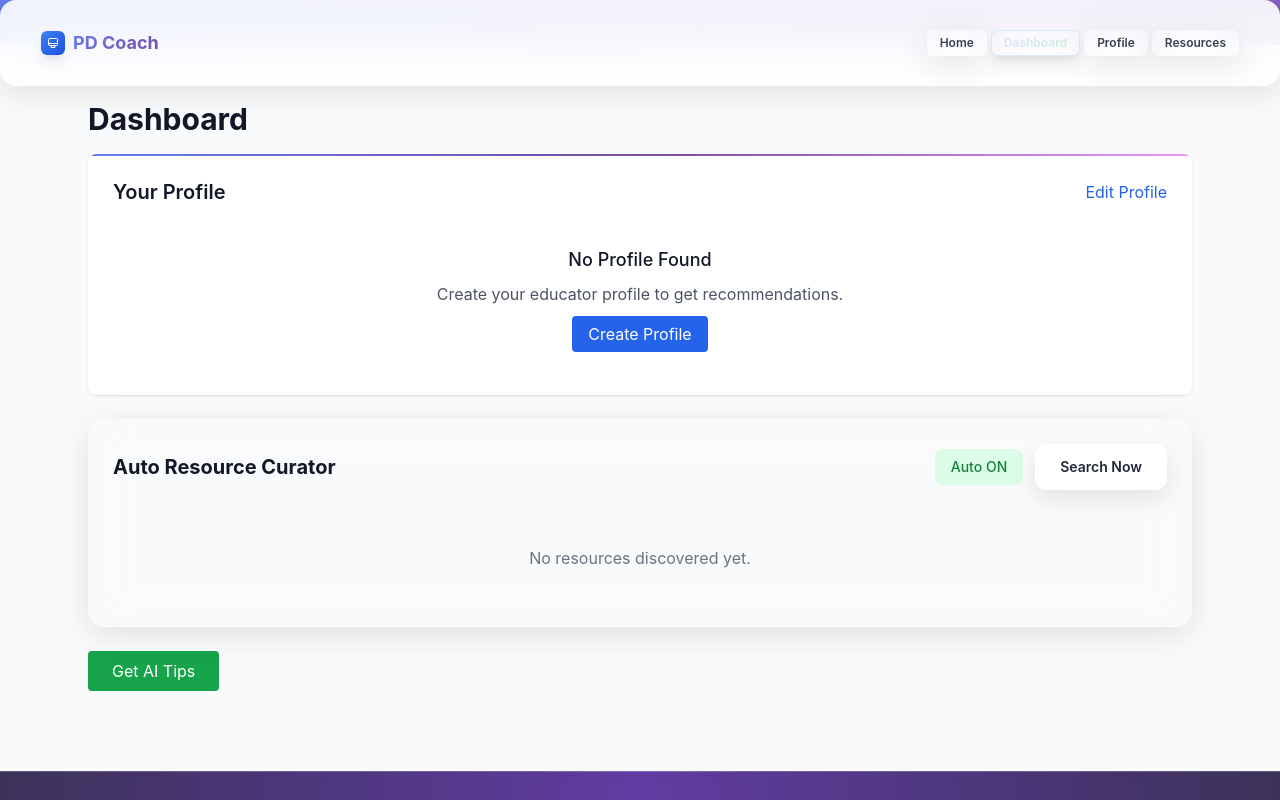
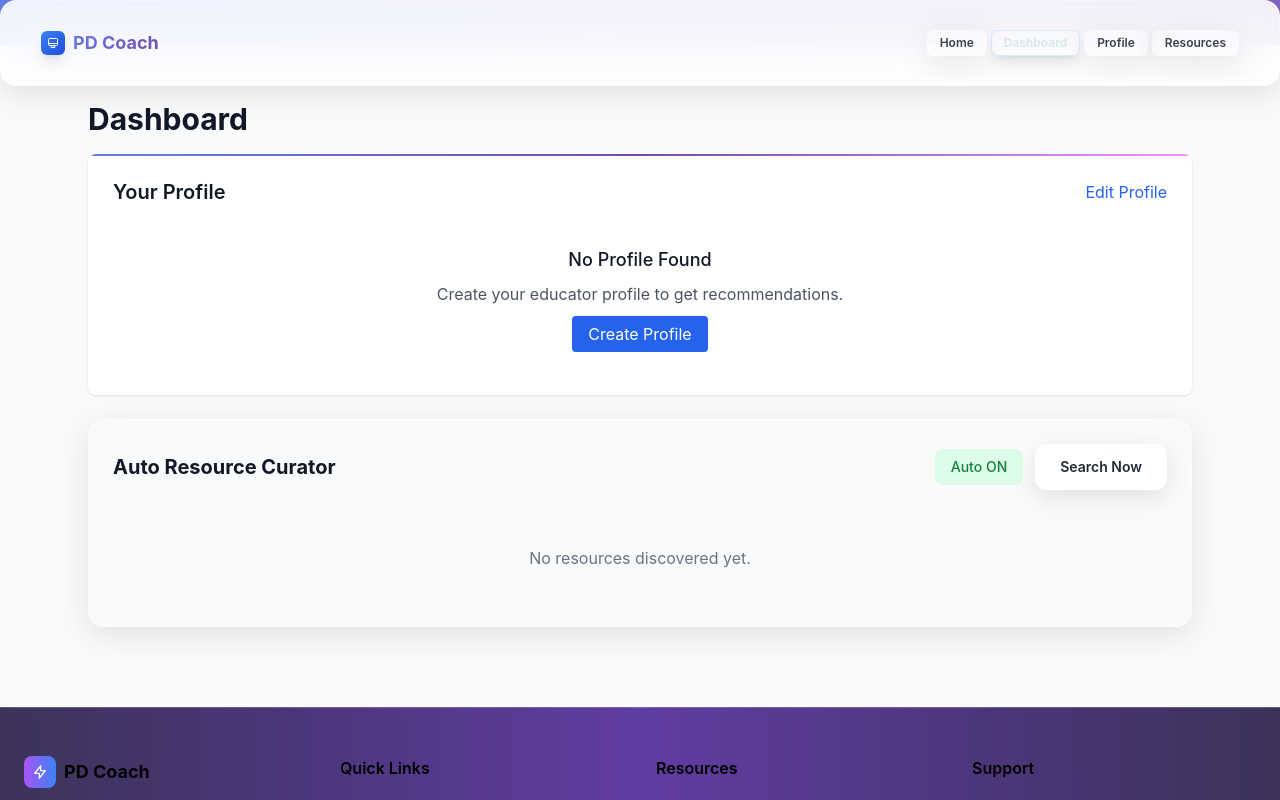
Before and after one commit to praveenudayagiri/Professional-Developer, a React (Create React App) app in the folder frontend/: page /dashboard in a window 1280 px wide. Shown: the top 800 px of the page. Built offline with nearby package versions, Linux system fonts and the light colour scheme.

Commit message:
API KEY FIXED

```diff
--- a/frontend/src/pages/Dashboard.js
+++ b/frontend/src/pages/Dashboard.js
@@ -13,11 +13,9 @@ const Dashboard = () => {
   // Gemini setup
 
 
-const genAI = new GoogleGenerativeAI("AIzaSyCDH7EiiwvlrDTX7h19AO1TZ0bxOvHFd4A");
 
-const model = genAI.getGenerativeModel({
-  model: "models/gemini-pro",   // ✅ this is correct for v0.24.1
-});
+  const genAI = new GoogleGenerativeAI("AIzaSyCDH7EiiwvlrDTX7h19AO1TZ0bxOvHFd4A");
+  const model = genAI.getGenerativeModel({ model: "gemini-1.5-flash" });
 
 
   // Load profile from localStorage
@@ -178,16 +176,7 @@ const model = genAI.getGenerativeModel({
       <AutoResourceCurator userProfile={profile} isActive={!!profile} />
 
       {/* Get Recommendations */}
-      <div className="my-6">
-        <button
-          onClick={getRecommendations}
-          disabled={!profile || isLoading}
-          className="px-6 py-2 bg-green-600 text-white rounded"
-        >
-          {isLoading ? "Getting AI Tips..." : "Get AI Tips"}
-        </button>
-        {error && <p className="text-red-600 mt-2">{error}</p>}
-      </div>
+
 
       {/* Recommendations */}
       <RecommendationSection />
```
